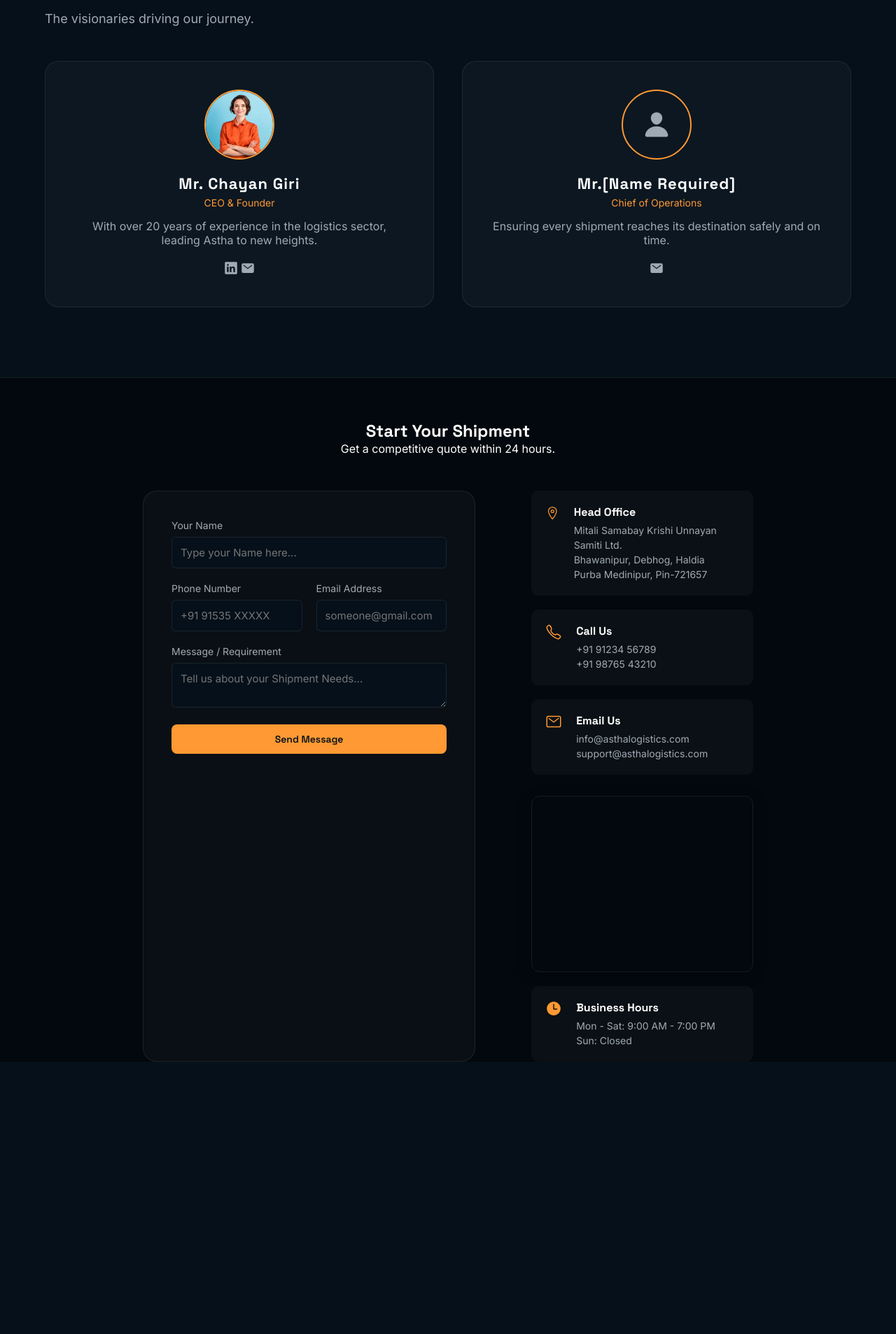
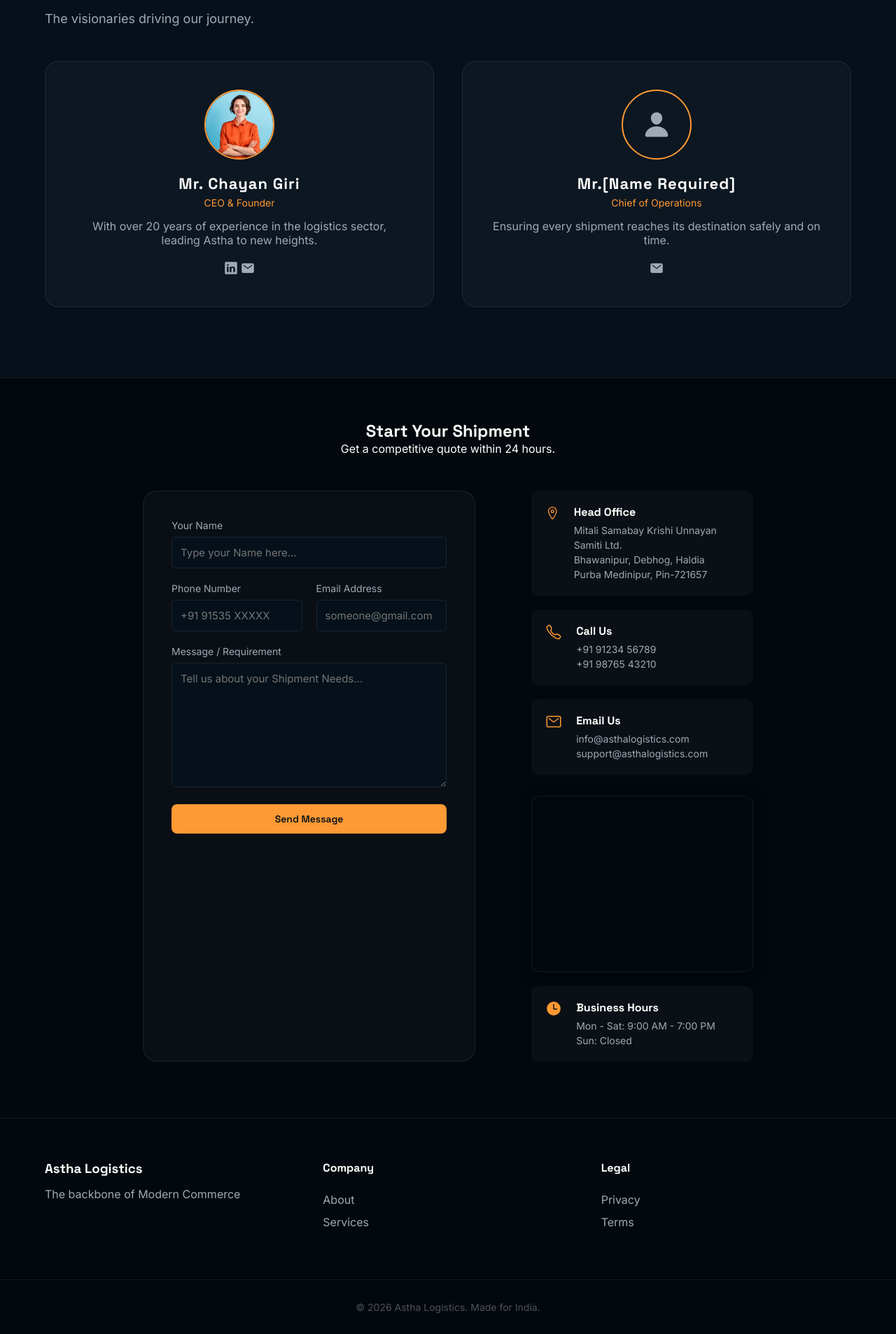
Before and after one commit to Ankan0503/AsthaLogistics, a Django app: page / in a window 1280 px wide. Shown: the part 3899-5805 px from the top of the page at 70% size. Before the commit the page ends 5416 px from the top, so only its background shows below. Run offline with Django 5.2, Linux system fonts and the light colour scheme; a map, chart or similar area stays blank; grey boxes are pictures that could not be loaded.

Commit message:
Designed the Footer, a basic layout is ready with Django Backend

```diff
--- a/static/css/contact.css
+++ b/static/css/contact.css
@@ -108,5 +108,5 @@
 
 .map-container iframe {
     display: block;
-    filter: grayscale(0.5) invert(0.9) contrast(0.8);
+    /* filter: grayscale(0.5) invert(0.9) contrast(0.8); */
 }
--- a/static/css/footer.css
+++ b/static/css/footer.css
@@ -3,3 +3,53 @@
     background: #02080d;
     padding-top: 60px;
 }
+
+.spacer {
+    width: 100%;
+    border-top: 1px solid var(--glass-border);
+}
+
+.footer-grid {
+    display: grid;
+    grid-template-columns: 1fr 1fr 1fr;
+    gap: 40px;
+    padding: 60px 5%;
+    margin: 0 auto;
+    max-width: 1400px;
+}
+
+.footer-brand p {
+    margin-top: 15px;
+    color: var(--text-gray);
+}
+
+.footer-links {
+    display: flex;
+    flex-direction: column;
+}
+
+.footer-links h4 {
+    font-size: 16px;
+    color: var(--white);
+    margin-bottom: 25px;
+}
+
+.footer-links a {
+    text-decoration: none;
+    color: var(--text-gray);
+    margin-bottom: 12px;
+    font-size: 16px;
+    transition: all 0.3s ease;
+}
+
+.footer-links a:hover {
+    color: var(--saffron);
+}
+
+.copyright {
+    font-size: 14px;
+    color: rgba(255, 255, 255, 0.3);
+    text-align: center;
+    padding: 30px;
+    border-top: 1px solid var(--glass-border);
+}
--- a/templates/base.html
+++ b/templates/base.html
@@ -37,6 +37,26 @@
     {% endblock %}
     <footer id="contact" class="contact footer">
         {% include 'partials/contact.html' %}
+        <div class="spacer"></div>
+        <div class="footer-grid">
+            <div class="footer-brand">
+                <h3>Astha Logistics</h3>
+                <p>The backbone of Modern Commerce</p>
+            </div>
+            <div class="footer-links">
+                <h4>Company</h4>
+                <a href="#about">About</a>
+                <a href="#services">Services</a>
+            </div>
+            <div class="footer-links">
+                <h4>Legal</h4>
+                <a href="#">Privacy</a>
+                <a href="#">Terms</a>
+            </div>
+        </div>
+        <div class="copyright">
+            &copy; 2026 Astha Logistics. Made for India.
+        </div>
     </footer>
 </body>
 
--- a/templates/partials/contact.html
+++ b/templates/partials/contact.html
@@ -23,7 +23,7 @@
             </div>
             <div class="form-group">
                 <label for="userMessage">Message / Requirement</label>
-                <textarea name="userMessage" id="userMessage"
+                <textarea name="userMessage" id="userMessage" rows="8"
                     placeholder="Tell us about your Shipment Needs..."></textarea>
             </div>
             <button type="submit" class="cta-primary width-full">Send Message</button>
@@ -53,9 +53,9 @@
             </div>
             <div class="map-container">
                 <iframe
-                    src="https://www.google.com/maps/embed?pb=!1m18!1m12!1m3!1d231.09684670995395!2d88.06825351622422!3d22.06682024722081!2m3!1f0!2f0!3f0!3m2!1i1024!2i768!4f13.1!3m3!1m2!1s0x3a02f1bc966ff019%3A0x27d915a3083385f9!2sSourav%20steel%20workshop(Swapan%20Gumtya)!5e0!3m2!1sen!2sin!4v1767342327529!5m2!1sen!2sin"
+                    src="https://www.google.com/maps/embed?pb=!1m18!1m12!1m3!1d20916.417633213685!2d88.06345532195617!3d22.067369172886245!2m3!1f0!2f0!3f0!3m2!1i1024!2i768!4f13.1!3m3!1m2!1s0x3a02f1bc966ff019%3A0x27d915a3083385f9!2sSourav%20steel%20workshop(Swapan%20Gumtya)!5e0!3m2!1sen!2sin!4v1767347229087!5m2!1sen!2sin"
                     width="100%" height="250" style="border:0;" allowfullscreen="" loading="lazy"
-                    referrerpolicy="no-referrer-when-downgrade" title="Astha Logistics Office Location Map"></iframe>
+                    referrerpolicy="no-referrer-when-downgrade"></iframe>
             </div>
             <div class="info-card">
                 <ion-icon name="time"></ion-icon>
```
